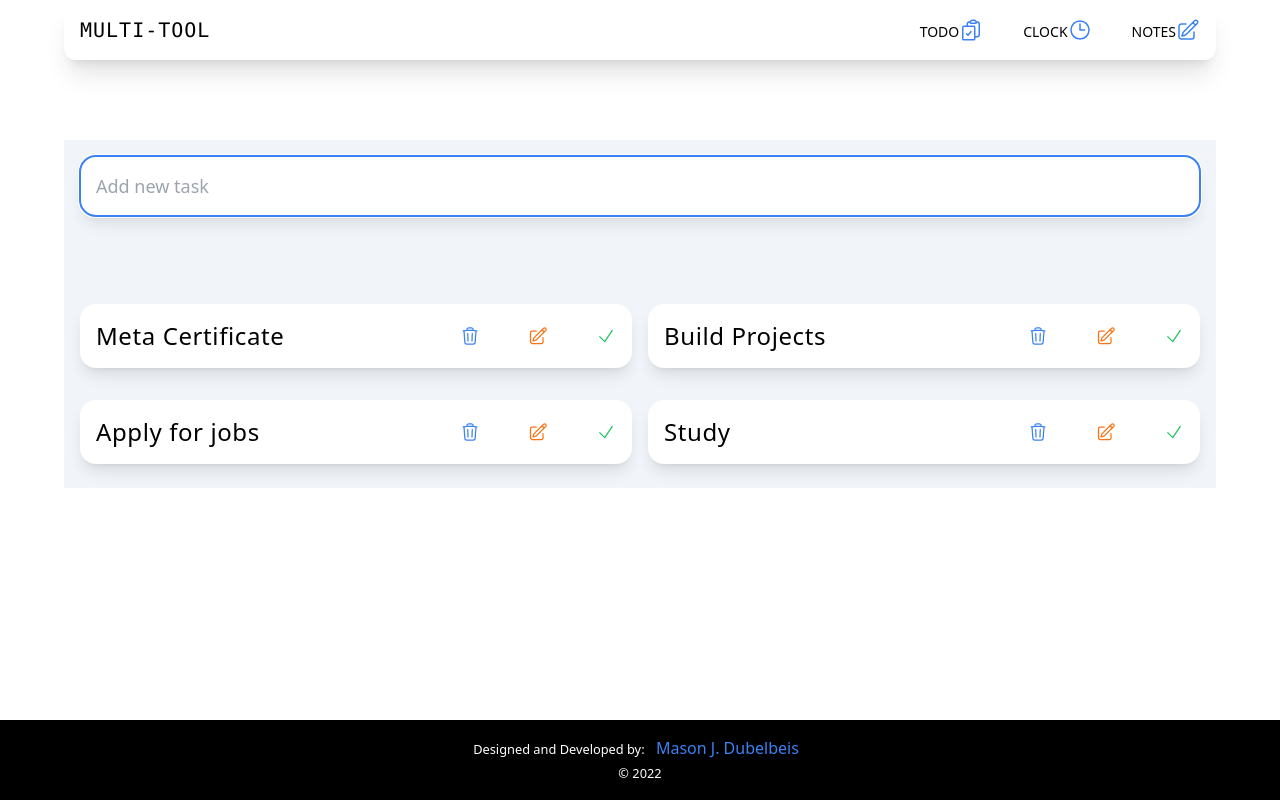
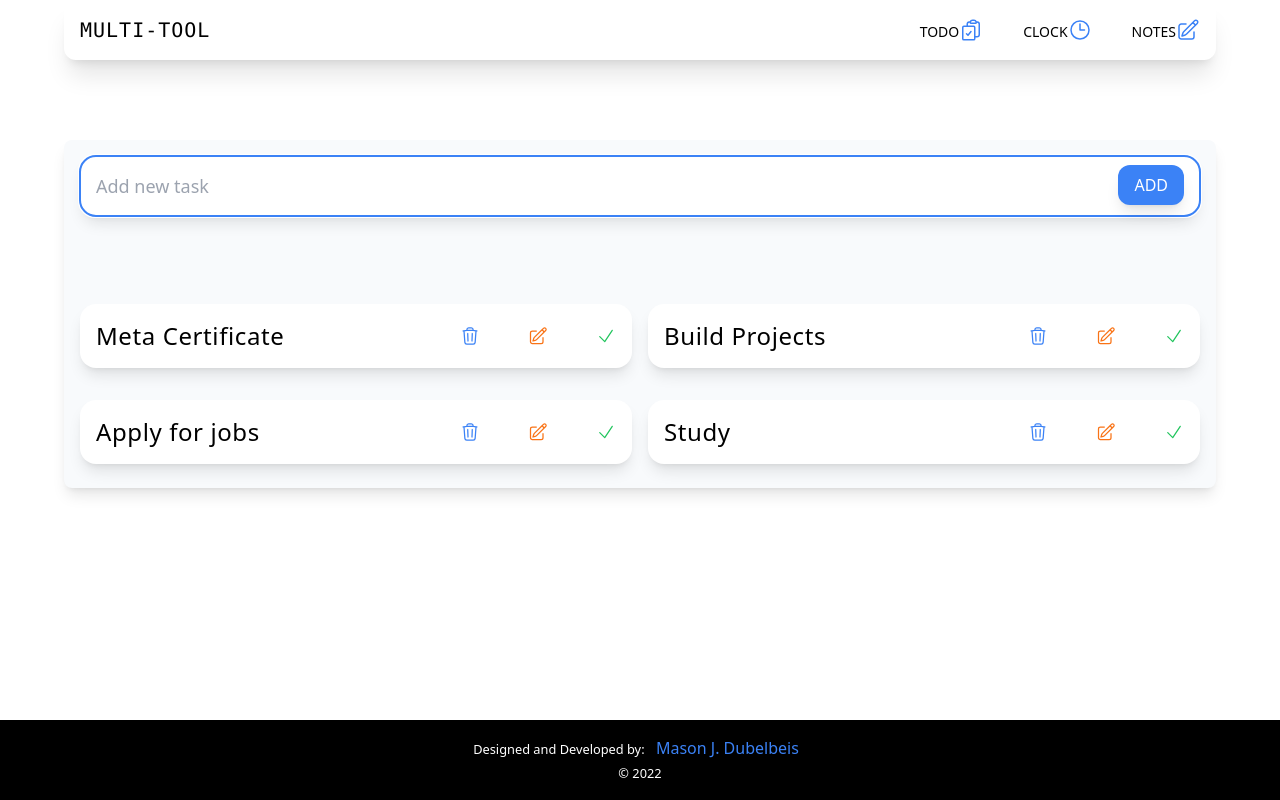
Before and after one commit to mdubelbeis/alarm-clock, a React (Vite) app: page /todo in a window 1280 px wide. Built offline with nearby package versions, Linux system fonts and the light colour scheme.

Commit message:
added form button

```diff
--- a/src/pages/Todo.tsx
+++ b/src/pages/Todo.tsx
@@ -55,8 +55,8 @@ const Todo: React.FC = () => {
   });
 
   return (
-    <div className="p-4 max-w-6xl mx-auto flex flex-col gap-20 items-center mt-20 bg-slate-100">
-      <form className="w-full">
+    <div className="p-4 max-w-6xl mx-auto flex flex-col gap-20 items-center mt-20 lg:shadow-lg rounded-lg bg-slate-50">
+      <form className="relative w-full">
         <label>
           <input
             className="w-full md:w-full py-4 px-4 text-lg bg-white focus:outline-blue-500 rounded-2xl shadow-lg"
@@ -65,6 +65,9 @@ const Todo: React.FC = () => {
             placeholder="Add new task"
           />
         </label>
+        <button className="absolute py-2 px-4 top-[0.55rem] right-4 rounded-xl bg-blue-500 shadow-lg hover:bg-slate-50 hover:text-blue-500 text-white">
+          ADD
+        </button>
       </form>
       <div className="w-full">
         <ul className="flex flex-col lg:grid md:grid-cols-2 gap-4">
```
